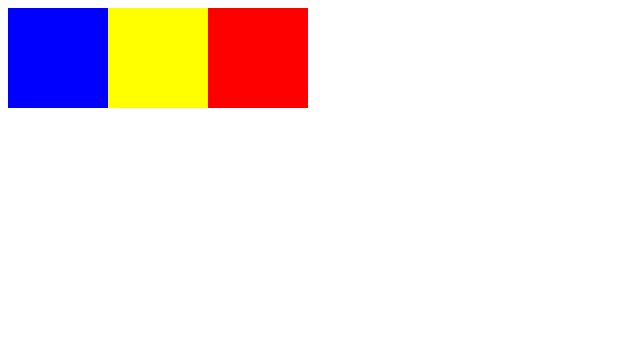
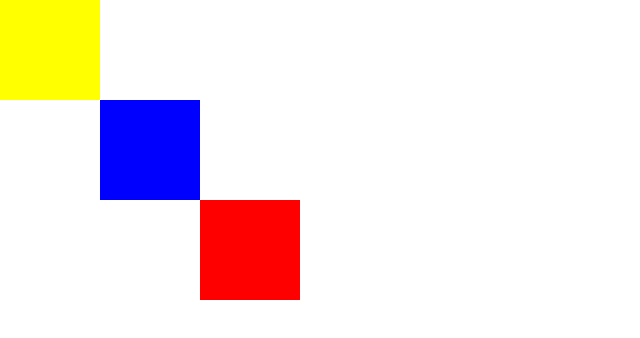
Before and after one commit to msaad1311/Web-Development, a plain HTML site: page Exercises/CSS - Absolute Positioning/index.html in a window 1280 px wide. Shown: the whole page, without its empty margins (0-640 px from the left). Drawn offline with Linux system fonts and the light colour scheme.

Commit message:
completed the exercise on absolute positioning

```diff
--- a/Exercises/CSS - Absolute Positioning/css/styles.css
+++ b/Exercises/CSS - Absolute Positioning/css/styles.css
@@ -2,7 +2,8 @@
     background-color: red;
     height: 100px;
     width: 100px;
-    position: relative;
+    position: absolute;
+    top: 200px;
     left: 200px;
 }
 
@@ -10,15 +11,18 @@
     background-color: blue;
     height: 100px;
     width: 100px;
-    position: relative;
-    bottom: 100px;
+    position: absolute;
+    top: 100px;
+    left:100px;
 }
 
 .yellow{
     background-color: yellow;
     height: 100px;
     width: 100px;
-    position: relative;
-    left: 100px;
-    bottom:200px
+    position: absolute;
+    }
+
+body{
+    margin: 0px;
 }
```
Also changed, not shown: 1 other file.
